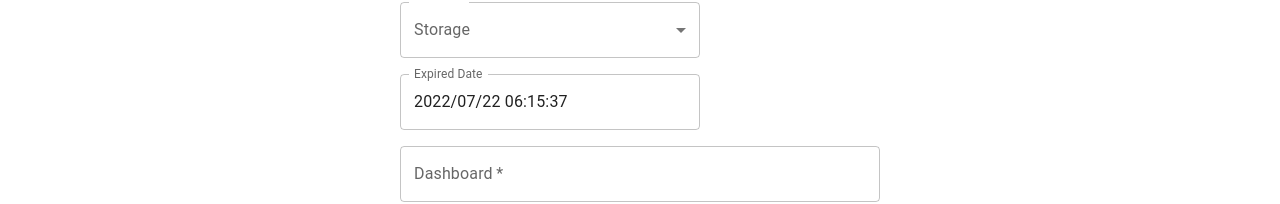
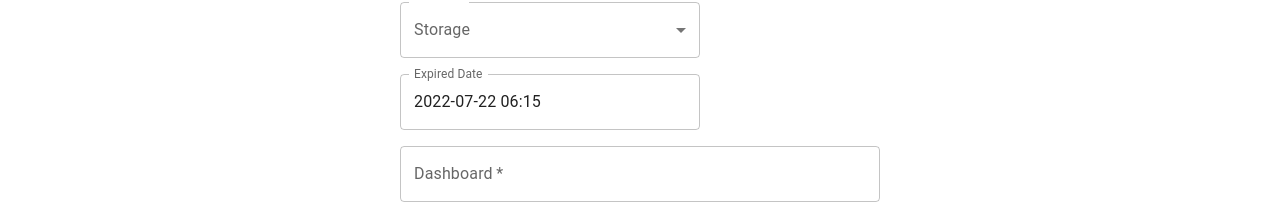
Before and after one commit to DonRadonZ/Softnix-License-Generator, a React (Create React App) app: page /Licensegenerator in a window 1280 px wide. Shown: the part 592-796 px from the top of the page. Built offline with nearby package versions, Linux system fonts and the light colour scheme.

Commit message:
change to date format

```diff
--- a/src/content/license_generator/Spare.tsx
+++ b/src/content/license_generator/Spare.tsx
@@ -16,6 +16,7 @@ import InputLabel from '@mui/material/InputLabel';
 
 
 
+
 import Stack from '@mui/material/Stack';
 import TextField from '@mui/material/TextField';
 import RadioGroup from '@mui/material/RadioGroup';
@@ -29,6 +30,7 @@ import Select, { SelectChangeEvent } from '@mui/material/Select';
 import { DateTimePicker } from '@mui/x-date-pickers/DateTimePicker';
 import { AdapterDateFns } from '@mui/x-date-pickers/AdapterDateFns';
 import { LocalizationProvider } from '@mui/x-date-pickers/LocalizationProvider';
+import { isStringObject } from 'util/types';
 //import isISODate from "is-iso-date";
 
 
@@ -477,7 +479,8 @@ const GeneratePage = () => {
           disablePast
           label="Expired Date"
           minDate={new Date()}
-          inputFormat = "yyyy/MM/dd hh:mm:ss"
+          ampm = {false}
+           inputFormat = 'yyyy-MM-dd HH:mm'
           renderInput={(params) =>
           <TextField {...params}
           error={!!errors['expired']}
```
